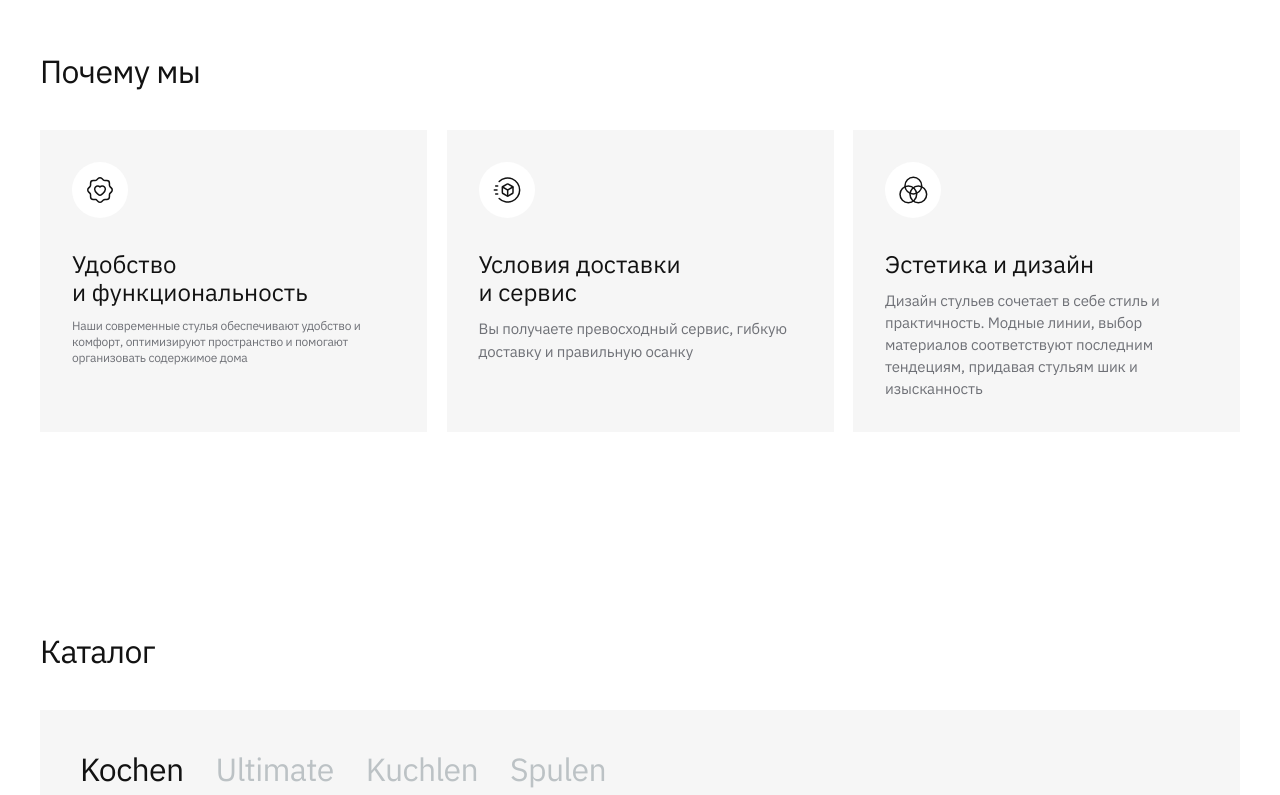
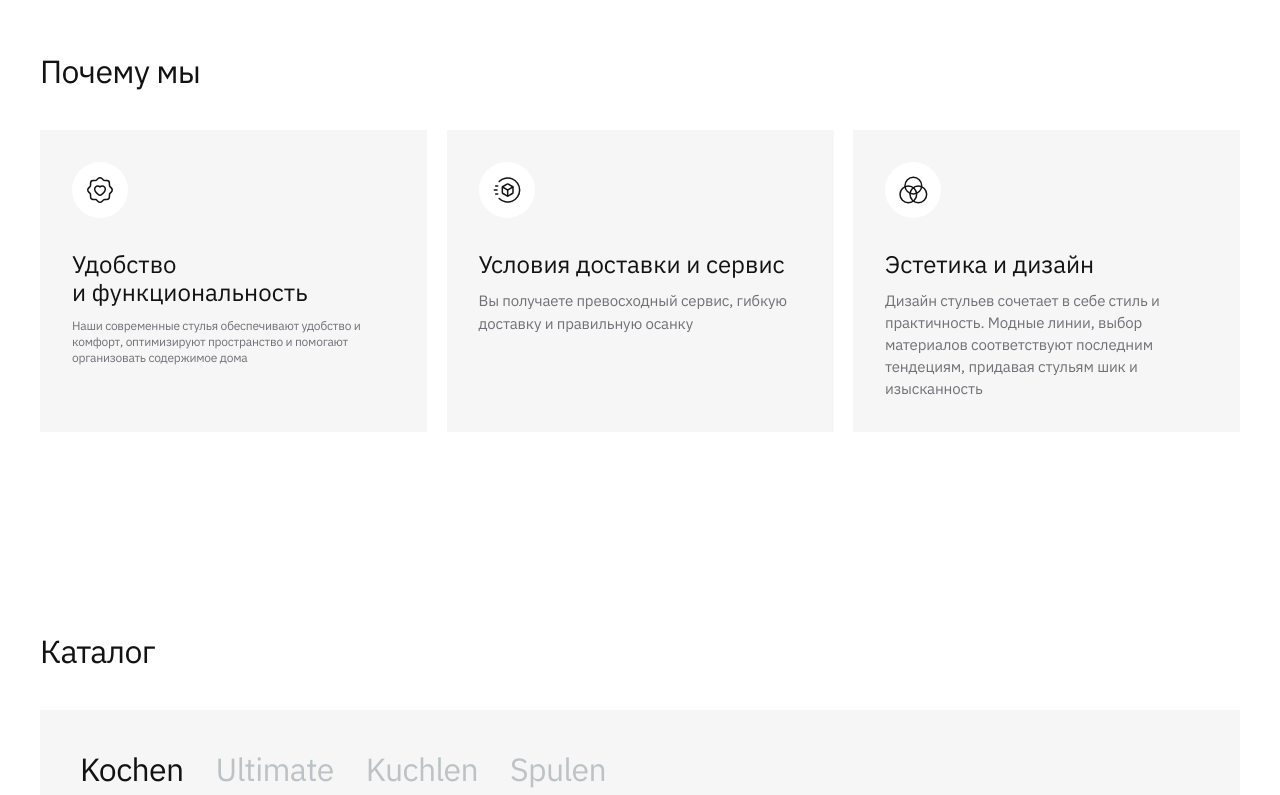
Before and after one commit to raksanakarlova/FurNature, a website: page index.html in a window 1280 px wide. Shown: the part 1260-2055 px from the top of the page. Drawn offline with nearby package versions, Linux system fonts and the light colour scheme.

Commit message:
Реализация карточек-преимуществ. Классы

```diff
--- a/index.html
+++ b/index.html
@@ -79,57 +79,7 @@
 			<h2 class="title">Почему мы</h2>
 
 			<div class="advantages-container">
-				<div class="advantages-card">
-					<div class="advantages-content">
-						<div class="advantages-icon">
-							<img src="img/icons/adv1.svg" alt="icon">
-						</div>
 
-						<h3>
-							Удобство и функциональность
-						</h3>
-						<p class="adv-describe1">
-							Наши современные стулья обеспечивают удобство и
-							комфорт, оптимизируют пространство и помогают
-							организовать содержимое дома
-						</p>
-					</div>
-				</div>
-
-				<div class="advantages-card">
-					<div class="advantages-content">
-						<div class="advantages-icon">
-							<img src="img/icons/adv2.svg" alt="icon">
-						</div>
-
-						<h3>
-							Условия доставки <br>
-							и сервис
-						</h3>
-						<p class="adv-describe2">
-							Вы получаете превосходный сервис, гибкую доставку и правильную осанку
-						</p>
-					</div>
-				</div>
-
-				<div class="advantages-card">
-					<div class="advantages-content">
-						<div class="advantages-icon">
-							<img src="img/icons/adv3.svg" alt="icon">
-						</div>
-
-						<h3>
-							Эстетика и дизайн
-						</h3>
-						<p class="adv-describe3">
-							Дизайн стульев сочетает в себе стиль и <br>
-							практичность. Модные линии, выбор <br>
-							материалов соответствуют последним <br>
-							тендециям, придавая стульям шик и <br>
-							изысканность
-						</p>
-					</div>
-				</div>
 			</div>
 		</section>
 
@@ -169,7 +119,7 @@
 			</p>
 
 			<form action="#">
-				<input id="email-input" type="email" name="mail" placeholder="Ваш e-mail">
+				<input id="email-input" type="email" name="mail" placeholder="Ваш e-mail" required>
 				<button class="btn-subscribe" type="submit">Подписаться</button>
 			</form>
 		</section>
@@ -226,8 +176,8 @@
 				</div>
 
 				<form action="#">
-					<input type="text" name="name" placeholder="Имя">
-					<input type="text" name="phone" placeholder="Номер телефона">
+					<input type="text" name="name" placeholder="Имя" required>
+					<input type="text" name="phone" placeholder="Номер телефона" required>
 					<button type="submit" class="btn-form">Заказать</button>
 				</form>
 			</div>
--- a/script/main.js
+++ b/script/main.js
@@ -6,13 +6,78 @@ window.addEventListener('DOMContentLoaded', () => {
 
 	const forms = document.querySelectorAll('form');
 
-	// Создание карточек товара с помощью классов
+	// Создание карточек с преимуществами с помощью классов:
+	class AdvantagesCard {
+		constructor(src, alt, title, descSelector, description, parentSelector, ...classes) {
+			this.src = src;
+			this.alt = alt;
+			this.title = title;
+			this.descSelector = descSelector;
+			this.description = description;
+			this.classes = classes;
+			this.parent = document.querySelector(parentSelector);
+		}
+
+		render() {
+			const element = document.createElement('div');
+
+			if(this.classes.length === 0) {
+				this.element = 'advantages-card';
+				element.classList.add(this.element);
+			} else {
+				this.classes.forEach(className => element.classList.add(className))
+			}
+
+			element.innerHTML = `
+					<div class="advantages-content">
+						<div class="advantages-icon">
+							<img src=${this.src} alt=${this.alt}>
+						</div>
+
+						<h3>${this.title}</h3>
+						<p class=${this.descSelector}>${this.description}</p>
+					</div>
+			`;
+
+			this.parent.append(element);
+		};
+	};
+
+	new AdvantagesCard(
+		'img/icons/adv1.svg',
+		'icon',
+		'Удобство и функциональность',
+		'adv-describe1',
+		'Наши современные стулья обеспечивают удобство и комфорт, оптимизируют пространство и помогают организовать содержимое дома',
+		'.advantages-container'
+	).render();
+
+	new AdvantagesCard(
+		'img/icons/adv2.svg',
+		'icon',
+		'Условия доставки и сервис',
+		'adv-describe2',
+		'Вы получаете превосходный сервис, гибкую доставку и правильную осанку',
+		'.advantages-container'
+	).render();
+
+		new AdvantagesCard(
+		'img/icons/adv3.svg',
+		'icon',
+		'Эстетика и дизайн',
+		'adv-describe3',
+		'Дизайн стульев сочетает в себе стиль и практичность. Модные линии, выбор материалов соответствуют последним тендециям, придавая стульям шик и изысканность',
+		'.advantages-container'
+	).render();
+
+	// Создание карточек товара с помощью классов:
 	class ProductCard {
 		constructor(
 			src, src2, src3, src4, alt,
 			description, price,
 			text, text2, text3, text4,
-			clrSelec, clrSelec2, clrSelec3, clrSelec4, parentSelector
+			clrSelec, clrSelec2, clrSelec3, clrSelec4,
+			parentSelector, ...classes
 		) {
 			this.src = src;
 			this.src2 = src2;
@@ -29,13 +94,20 @@ window.addEventListener('DOMContentLoaded', () => {
 			this.clrSelec2 = clrSelec2;
 			this.clrSelec3 = clrSelec3;
 			this.clrSelec4 = clrSelec4;
+			this.classes = classes;
 			this.parent = document.querySelector(parentSelector);
 		}
 
 		render() {
 			const element = document.createElement('div');
+			if(this.classes.length === 0) {
+				this.element = 'card-container';
+				element.classList.add(this.element);
+			} else {
+				this.classes.forEach(className => element.classList.add(className));
+			};
+
 			element.innerHTML = `
-				<div class="card-container">
 					<div class="product-info-content">
 						<p class="descr">${this.description}</p>
 						<p class="price">${this.price}</p>
@@ -69,7 +141,6 @@ window.addEventListener('DOMContentLoaded', () => {
 							<img class="picture hide-picture" src=${this.src2} alt=${this.alt}>
 							<img class="picture hide-picture" src=${this.src3} alt=${this.alt}>
 							<img class="picture hide-picture" src=${this.src4} alt=${this.alt}>
-						</div>
 						</div>
 			`;
 			this.parent.append(element);
@@ -152,7 +223,7 @@ window.addEventListener('DOMContentLoaded', () => {
 		'.product-info-container'
 	).render();
 
-	// Tabs
+	// Реализация работы табов:
 	const titleTabs = document.querySelectorAll('.title-product');
 	const widgets = document.querySelectorAll('.widget');
 	const contentTabs = document.querySelectorAll('.card-container');
@@ -195,7 +266,7 @@ window.addEventListener('DOMContentLoaded', () => {
 		}
 	});
 
-	// Change colors, names and products
+	// Реализация изменения цвета, названия и изображения продукта:
 	contentTabs.forEach(tab => {
 		const colors = tab.querySelectorAll('.color');
 		const selects = tab.querySelectorAll('.select');
@@ -237,7 +308,7 @@ window.addEventListener('DOMContentLoaded', () => {
 
 	btnClosedForm.addEventListener('click', closeModal);
 
-	// Form XMLHttpRequest()
+	// Реализация работы с сервером:
 	const message = {
 		loading: 'img/icons/spinner.svg',
 		succsess: 'Спасибо!',
```
Lines whose indentation alone changed are shown as unchanged.
